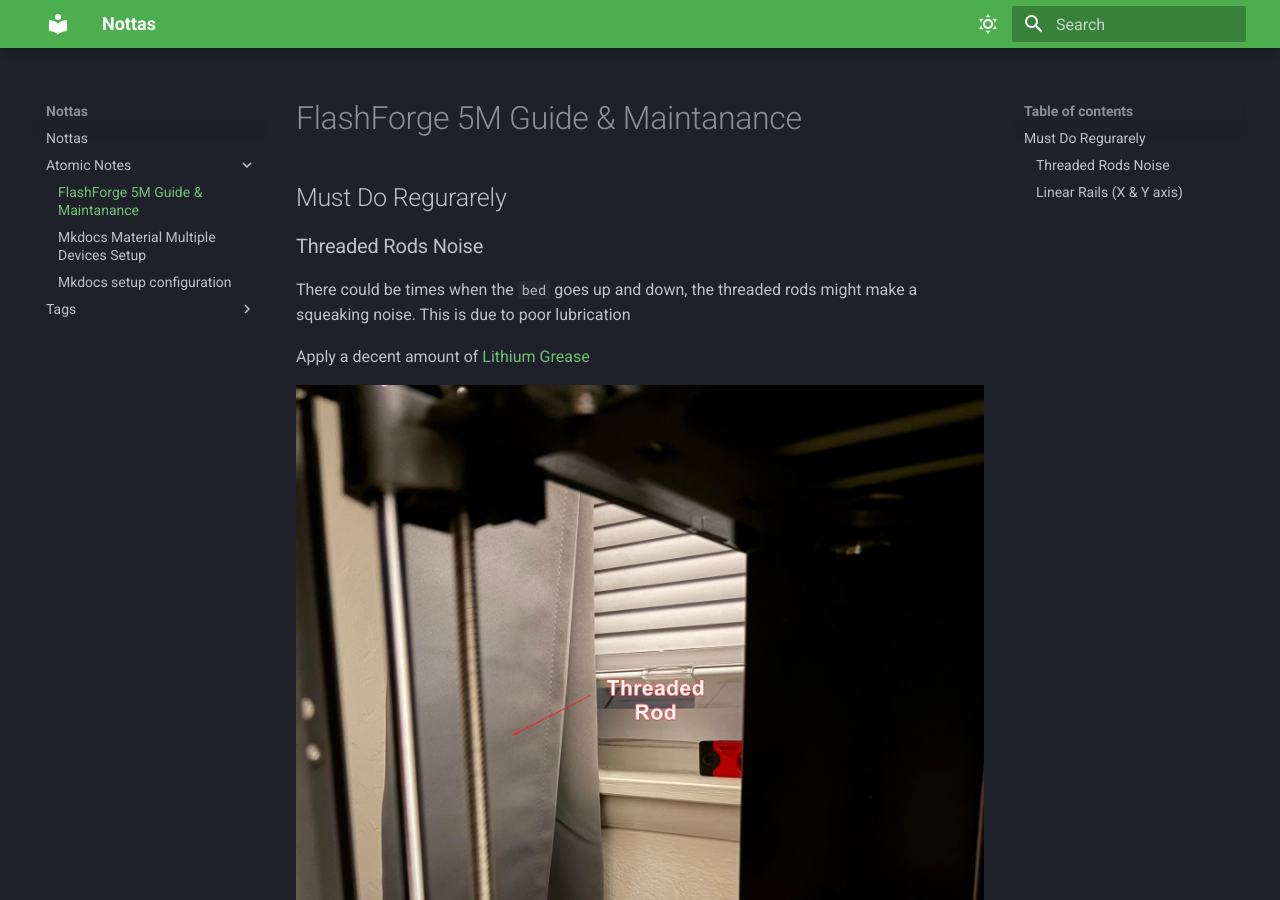
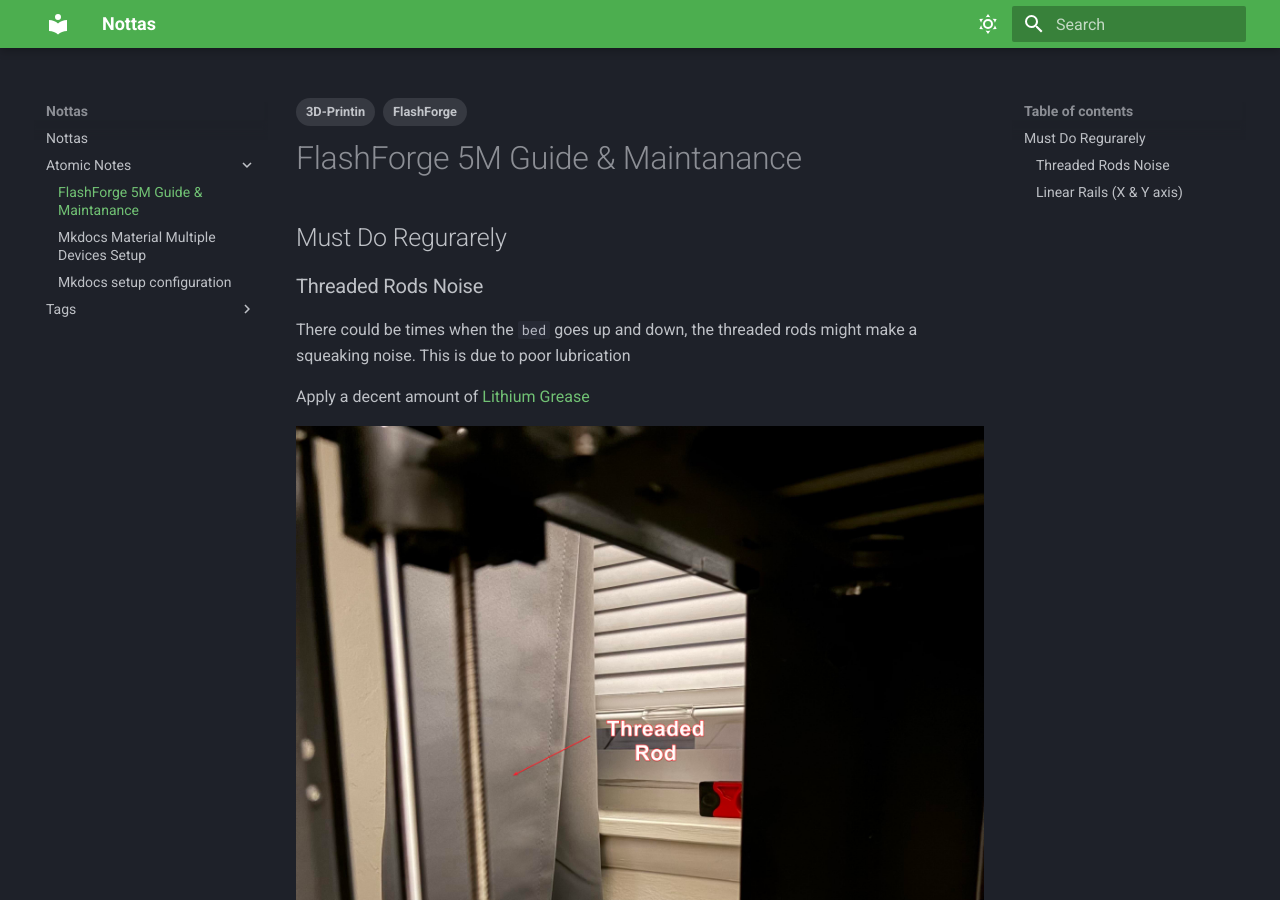
Before and after one commit to zabimaruu/wiki, an MkDocs documentation site: the page built from docs/Atomic-Notes/flashforge-5m.md, in a window 1280 px wide and 900 px high. Built offline with MkDocs 1.6.1 and Material for MkDocs 9.7.7, drawn with Linux system fonts in a browser that asks for light colours.

```diff
--- a/docs/Atomic-Notes/flashforge-5m.md
+++ b/docs/Atomic-Notes/flashforge-5m.md
@@ -1,3 +1,9 @@
+---
+tags:
+  - FlashForge
+  - 3D-Printin
+---
+
 # FlashForge 5M Guide & Maintanance
 
 ## Must Do Regurarely
```
